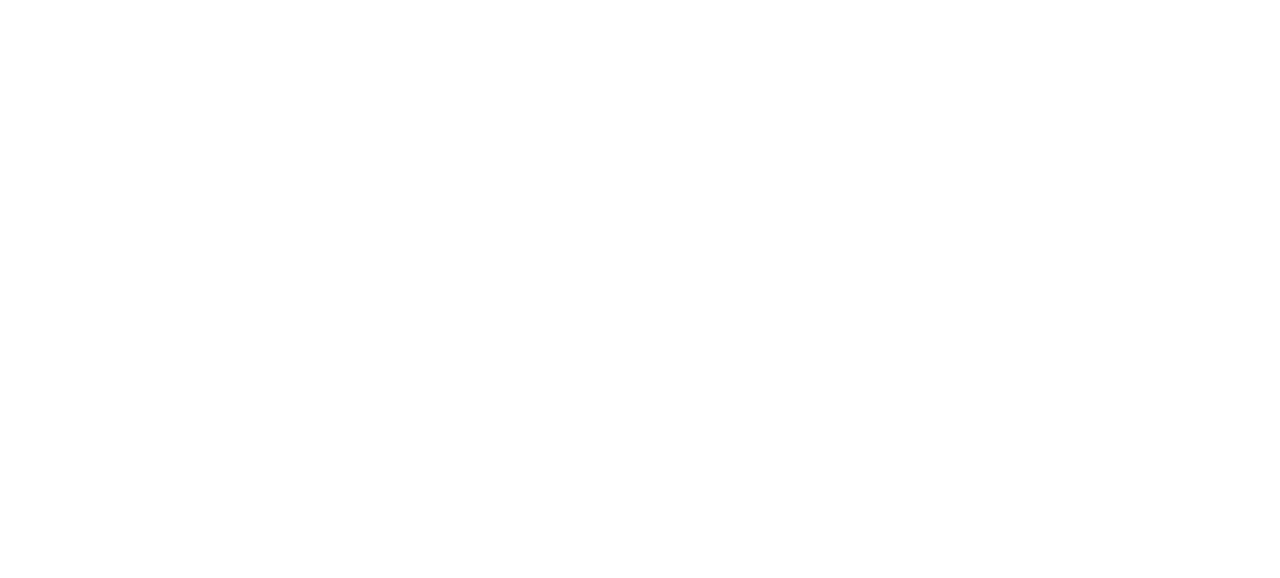
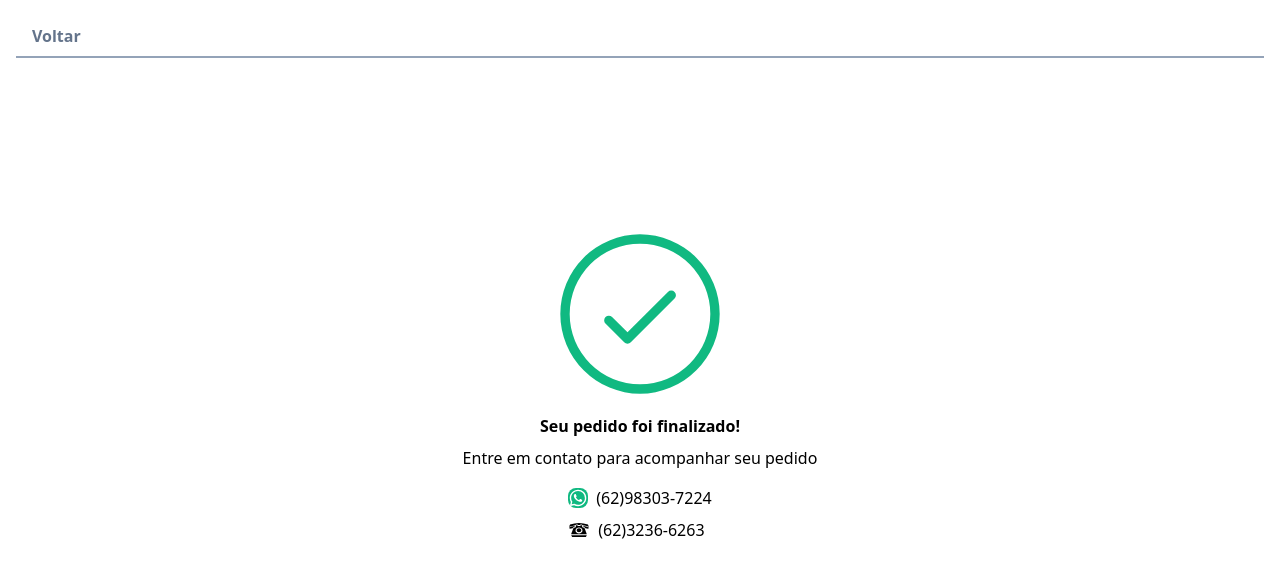
Before and after one commit to Paulo-Pacheco-Junior/rock-shirts-store, a React (Vite) app: page /completed in a window 1280 px wide. Before the commit this address had no page. Shown: the top 578 px of the page. Built offline with nearby package versions, Linux system fonts and the light colour scheme.

Commit message:
Funcionalidade de Alteração do tamanho das camisetas no Backend. Criação da página de finalização da compra

```diff
--- a/src/App.tsx
+++ b/src/App.tsx
@@ -1,6 +1,7 @@
 import { Home } from "./pages/Home";
 import { ShirtPage } from "./pages/ShirtPage";
 import { CartPage } from "./pages/CartPage";
+import { OrderCompletedPage } from "./pages/OrderCompletedPage";
 
 import { BrowserRouter, Routes, Route } from "react-router";
 
@@ -11,6 +12,7 @@ export function App() {
         <Route path="/" element={<Home />} />
         <Route path="/shirt/:id" element={<ShirtPage />} />
         <Route path="/cart" element={<CartPage />} />
+        <Route path="/completed" element={<OrderCompletedPage />} />
       </Routes>
     </BrowserRouter>
   );
--- a/src/db.json
+++ b/src/db.json
@@ -72,11 +72,11 @@
       "counter": 3
     },
     {
-      "id": "6",
-      "img": "https://stamp.jetassets.com.br/produto/20210310154004_1172998828_H.png",
-      "name": "Ramones",
+      "id": "3",
+      "img": "https://stamp.jetassets.com.br/produto/20231127112535_195999805_H.jpg",
+      "name": "Queen",
       "brand": "Vans",
-      "price": 75,
+      "price": 45,
       "size": "P",
       "counter": 1
     },
@@ -86,8 +86,8 @@
       "name": "2Pac",
       "brand": "Vans",
       "price": 50,
-      "size": "P",
-      "counter": 5
+      "size": "G",
+      "counter": 1
     }
   ]
 }
--- a/src/pages/CartPage.tsx
+++ b/src/pages/CartPage.tsx
@@ -23,10 +23,15 @@ export function CartPage() {
   const [paymentMethod, setPaymentMethod] = useState("pix");
   const [togglePix, setTogglePix] = useState(false);
 
-  function handleSize(index: number, size: "P" | "M" | "G") {
+  async function handleSize(index: number, size: "P" | "M" | "G") {
     const updatedShirts = [...shirts];
 
     updatedShirts[index].size = size;
+
+    await axios.put(
+      `http://localhost:3000/cart/${shirts[index].id}`,
+      updatedShirts[index]
+    );
 
     setShirts(updatedShirts);
   }
@@ -59,6 +64,10 @@ export function CartPage() {
   function buyShirts() {
     if (paymentMethod === "pix") {
       setTogglePix(!togglePix);
+    }
+
+    if (paymentMethod === "withdrawal") {
+      navigate("../completed");
     }
   }
 
--- /dev/null
+++ b/src/pages/OrderCompletedPage.tsx
@@ -0,0 +1,37 @@
+import { GiRotaryPhone } from "react-icons/gi";
+import { MdOutlineWhatsapp } from "react-icons/md";
+import { PiCheckCircleLight } from "react-icons/pi";
+import { Link } from "react-router";
+
+export function OrderCompletedPage() {
+  return (
+    <>
+      <Link
+        to={"/"}
+        className="text-slate-500 block font-bold py-2 px-4 border-b-2 border-slate-400 hover:border-slate-500 mt-4 mx-4"
+      >
+        Voltar
+      </Link>
+      <div className="w-full h-screen grid place-items-center px-4 -mt-20">
+        <div className="flex flex-col justify-center items-center">
+          <PiCheckCircleLight size={200} className="text-emerald-500" />
+          <h1 className="font-bold">Seu pedido foi finalizado!</h1>
+          <p className="py-2">Entre em contato para acompanhar seu pedido</p>
+          <div className="flex flex-col justify-start gap-2 mt-2">
+            <div className="flex items-center gap-2">
+              <MdOutlineWhatsapp
+                size={20}
+                className="bg-emerald-500 text-white rounded-lg font-extrabold"
+              />
+              <p>(62)98303-7224</p>
+            </div>
+            <div className="flex items-center gap-2">
+              <GiRotaryPhone size={22} className="font-extrabold" />
+              <p>(62)3236-6263</p>
+            </div>
+          </div>
+        </div>
+      </div>
+    </>
+  );
+}
```
